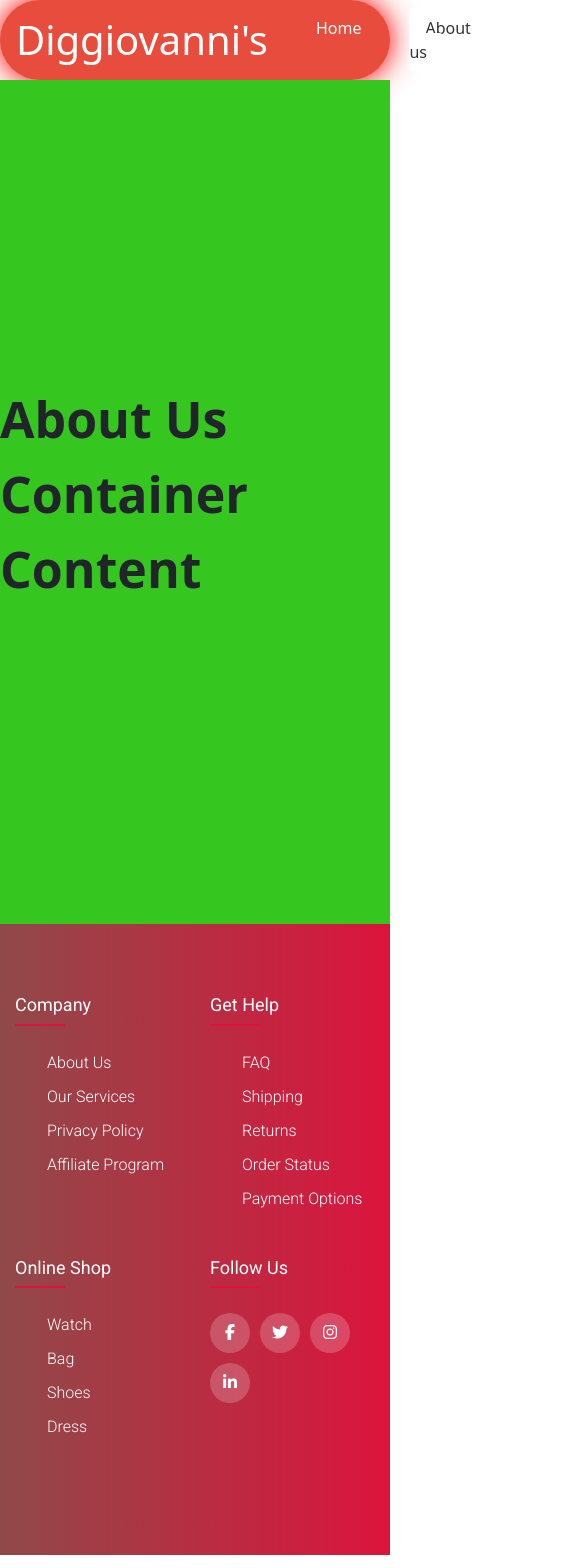
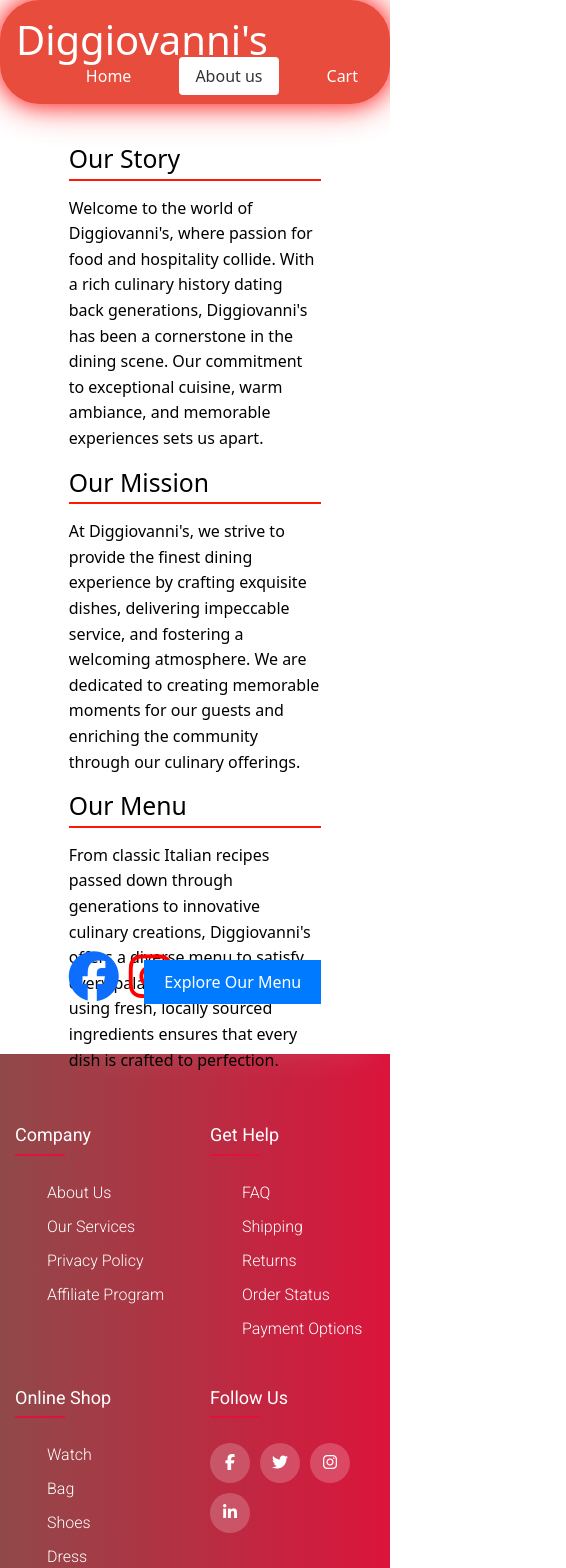
Before and after one commit to dachi-svg/Angular-Restaurant-Project, an Angular app in the folder AngularRest/: page /aboutus in a window 390 px wide. Shown: the top 1568 px of the page, 566 px wide, since content can reach past the window. Built offline with nearby package versions, Linux system fonts and the light colour scheme.

Commit message:
About US pag done and responsive added

```diff
--- a/AngularRest/src/app/ImportantParts/footer/footer.component.css
+++ b/AngularRest/src/app/ImportantParts/footer/footer.component.css
@@ -84,14 +84,14 @@ ul {
 }
 
 
-@media (max-width: 767px) {
+@media (max-width: 768px) {
   .footer-col {
     width: 50%;
     margin-bottom: 30px;
   }
 }
 
-@media (max-width: 574px) {
+@media (max-width: 480px) {
   .footer-col {
     width: 100%;
   }
--- a/AngularRest/src/app/ImportantParts/navigation/navigation.component.css
+++ b/AngularRest/src/app/ImportantParts/navigation/navigation.component.css
@@ -51,3 +51,10 @@ header {
     background-color: #fff;
     color: #333;
   }
+
+  @media only screen and (max-width: 623px){
+    header{
+      display: flex;
+      flex-direction: column;
+    }
+  }
--- a/AngularRest/src/app/pages/aboutus/aboutus.component.css
+++ b/AngularRest/src/app/pages/aboutus/aboutus.component.css
@@ -1,13 +1,104 @@
-.content {
-    width: 100%;
-    height: 100vh;
-    display: flex;
-    align-items: center;
-    justify-content: center;
-    background-color: rgb(53, 199, 31);
+section {
+    max-width: 1600px;
+    margin: 20px auto;
+    height: 600px;
+    padding: 20px;
+    box-shadow: 30px 30px 30px rgba(255, 255, 255, 0.1);
+    transition:  0.3s ease-in-out, ;
+    position: relative;
 }
 
-.content p {
+section:hover {
+    box-shadow:30px 30px 30px 30px rgba(255, 255, 255, 0.2);
+    transition: 0.3s ease-in-out,;
+}
+
+h1 {
+    color: #000000;
+}
+
+h2 {
+    color: #000000;
+    border-bottom: 2px solid #ff1900;
+    padding-bottom: 5px;
+    margin-bottom: 15px;
+    transition: color 0.3s ease-in-out, ;
+}
+
+
+
+p {
+    line-height: 1.6;
+    transition:  0.3s ease-in-out;
+    color: rgb(0, 0, 0);
+}
+
+p:hover {
+    color: #ff1900;
+    margin-top: 10px;
+    font-size: 25px;
+}
+
+.social-icons {
+    cursor: pointer;
+    position: absolute;
+    bottom: 20px;
+    left: 20px;
+    font-size: 24px;
+    display: flex;
+    gap: 10px;
+}
+
+.fa-facebook {
+    transition: color 0.3s ease-in-out;
+    margin-top: 70px;
     font-size: 50px;
-    font-weight: bold;
 }
+
+.social-icons a:hover {
+    color: #007BFF;
+}
+.fa-instagram{
+    color: red;
+    margin-top: 70px;
+    font-size: 50px;
+}
+
+.read-more-button {
+    background-color: #007BFF;
+    color: #fff;
+    padding: 10px 20px;
+    border: none;
+    cursor: pointer;
+    transition:  0.3s ease-in-out,;
+    position: absolute;
+    bottom: 20px;
+    right: 20px;
+}
+
+.read-more-button:hover {
+    background-color: #e74c3c;
+    box-shadow:
+    0 0 20px 0 rgba(255, 0, 0, 0.6),
+    0 0 30px 0 rgba(255, 0, 0, 0.4),
+    0 0 40px 0 rgba(255, 0, 0, 0.2),
+    0 0 50px 0 rgba(255, 0, 0, 0.1),
+    0 0 60px 0 rgba(255, 0, 0, 0.05);
+}
+
+@media only screen and (max-width: 768px){
+section{
+    width: 75%;
+    margin-bottom: 30px;
+    height: 900px;
+}
+}
+
+
+@media only screen and (max-width: 480){
+    section{
+        width: 25%;
+        margin-bottom: 30px;
+        height: 1200px;
+    }
+}
--- a/AngularRest/src/app/pages/aboutus/aboutus.component.html
+++ b/AngularRest/src/app/pages/aboutus/aboutus.component.html
@@ -1,3 +1,17 @@
-<section class="content">
-    <p>About Us Container Content</p>
+<section>
+    <h2>Our Story</h2>
+    <p>Welcome to the world of Diggiovanni's, where passion for food and hospitality collide. With a rich culinary history dating back generations, Diggiovanni's has been a cornerstone in the dining scene. Our commitment to exceptional cuisine, warm ambiance, and memorable experiences sets us apart.</p>
+
+    <h2>Our Mission</h2>
+    <p>At Diggiovanni's, we strive to provide the finest dining experience by crafting exquisite dishes, delivering impeccable service, and fostering a welcoming atmosphere. We are dedicated to creating memorable moments for our guests and enriching the community through our culinary offerings.</p>
+
+    <h2>Our Menu</h2>
+    <p>From classic Italian recipes passed down through generations to innovative culinary creations, Diggiovanni's offers a diverse menu to satisfy every palate. Our commitment to using fresh, locally sourced ingredients ensures that every dish is crafted to perfection.</p>
+
+    <div class="social-icons">
+        <a href="#" target="_blank"><i class="fab fa-facebook"></i></a>
+        <a href="#" target="_blank"><i class="fab fa-instagram"></i></a>
+    </div>
+
+    <button class="read-more-button">Explore Our Menu</button>
 </section>
```
Also changed, not shown: AngularRest/src/index.html (+5 -8 lines).
